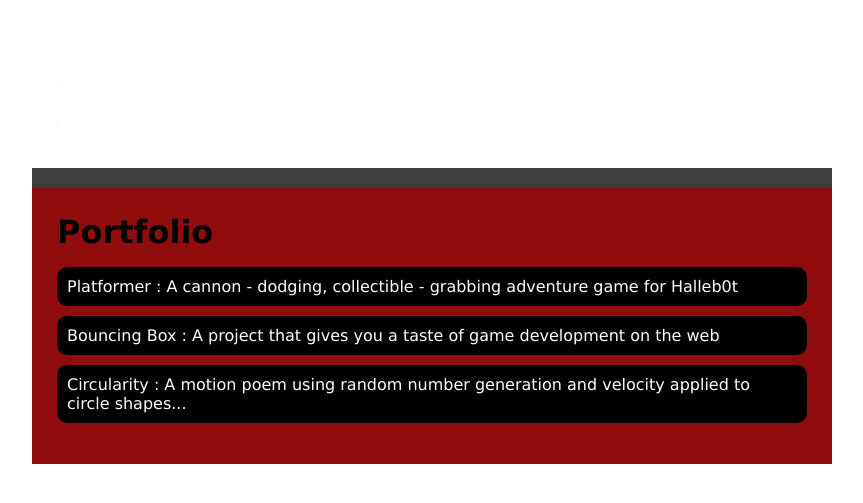
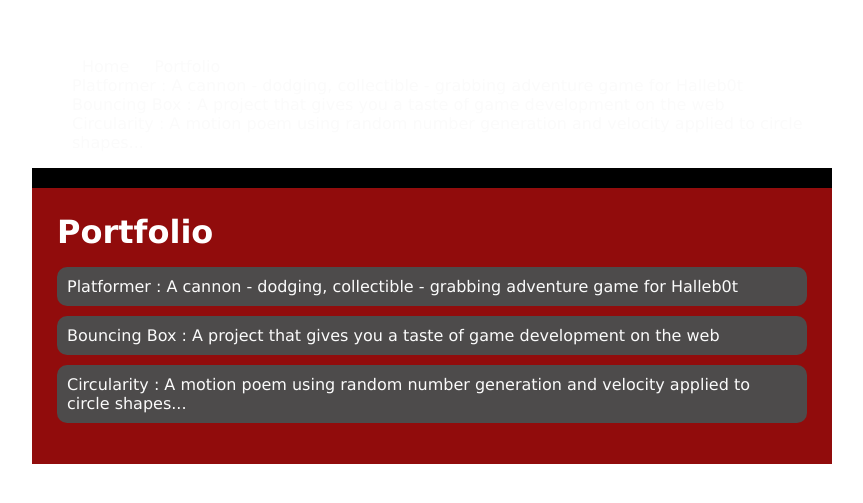
Before and after one commit to Mau810/Mau810.github.io, a plain HTML site: page portfolio.html in a window 1280 px wide. Shown: the part 15-518 px from the top of the page, without its empty margins (208-1071 px from the left). Drawn offline with Linux system fonts and the light colour scheme.

```diff
--- a/projects/platformer/setup.js
+++ b/projects/platformer/setup.js
@@ -2,7 +2,7 @@
 const walkAcceleration = 2.5; // how much is added to the speed each frame
 const gravity = 0.5; // how much is subtracted from speedY each frame
 const friction = 1.5; // how much the player is slowed each frame
-const maxSpeed = 8; // maximum horizontal speed, not vertical
+const maxSpeed = 10; // maximum horizontal speed, not vertical
 const playerJumpStrength = 12; // this is subtracted from the speedY each jump
 const projectileSpeed = 8; // the speed of projectiles
 
--- a/style.css
+++ b/style.css
@@ -1,6 +1,6 @@
 body {
   background: rgb(255, 255, 255);
-  color: rgb(255, 251, 251);
+  color: rgb(255, 255, 255);
   padding: 10px;
   font-family: Verdana, Geneva, Tahoma, sans-serif;
 }
@@ -11,7 +11,7 @@
 
 /* navigation menu */
 nav {
-  background: rgb(66, 61, 61);
+  background: rgb(0, 0, 0);
   margin: 0 auto;
   display: flex;
   padding: 10px;
@@ -32,7 +32,7 @@
 }
 a {
   text-decoration: none;
-  color: #ffffff;
+  color: #fbfbfb;
 }
 
 /* main container area beneath menu */
@@ -63,7 +63,7 @@
 }
          /* portfolio styles */
          .content h1 {
-          color: rgb(0, 0, 0);
+          color: rgb(255, 255, 255);
       }
 
       #portfolio {
@@ -72,7 +72,7 @@
       }
 
       #portfolio li {
-          background: #000000;
+          background:#4d4b4b;
           padding: 10px;
           border-radius: 10px;
           margin-bottom: 10px;
```
Also changed, not shown: projects/platformer/platformer.js (+13 -8 lines).
